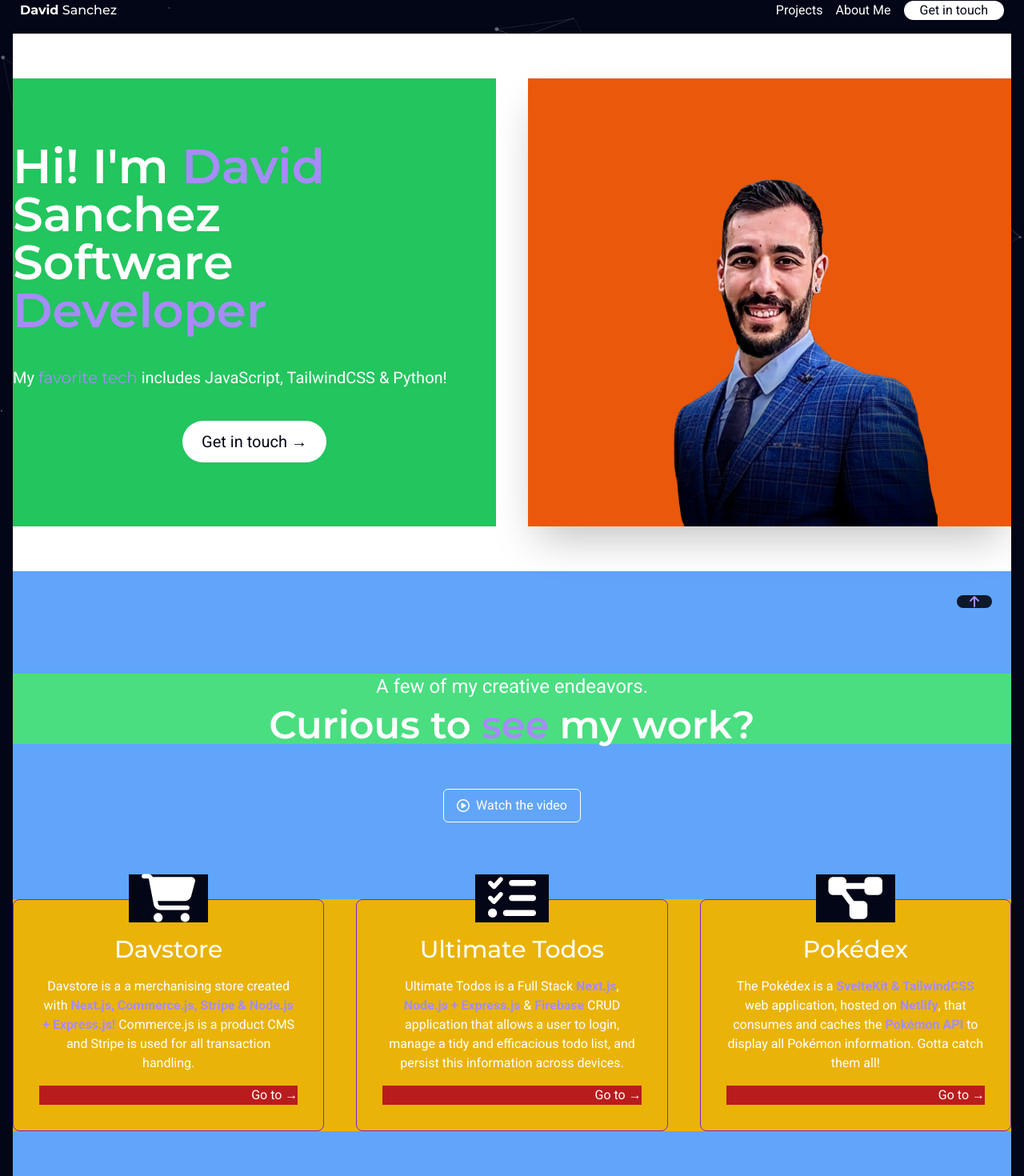
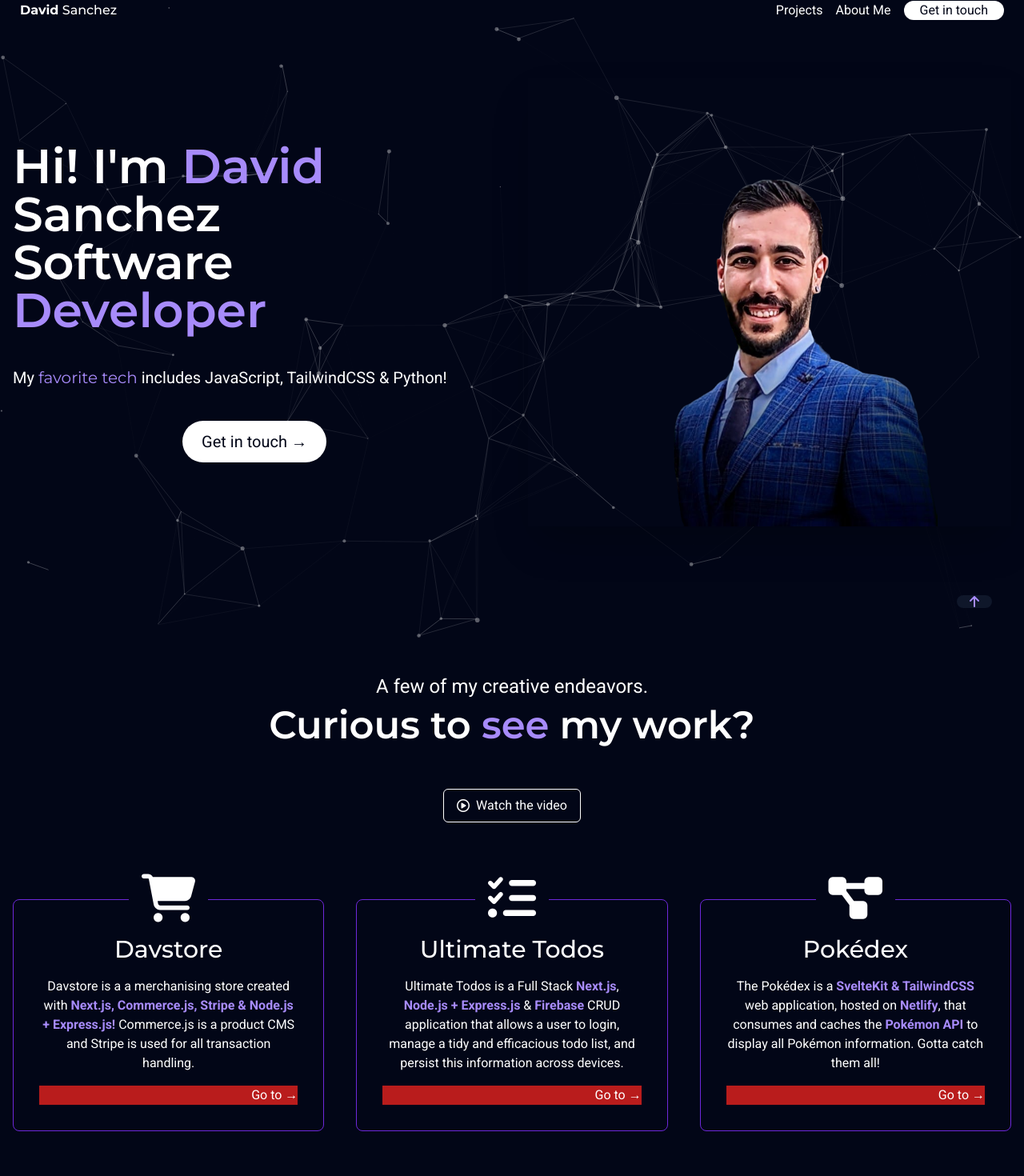
Before and after one commit to Davsan88/Davsan88.github.io, a SvelteKit app: page / in a window 1280 px wide. Shown: the top 1470 px of the page at 80% size. Built offline with nearby package versions, Linux system fonts and the light colour scheme.

Commit message:
Update Main.svelte

```diff
--- a/src/components/Main.svelte
+++ b/src/components/Main.svelte
@@ -30,10 +30,10 @@
 <main class="flex flex-col flex-1 p-4">
     <section
         id="introPage"
-        class="bg-white grid grid-cols-1 lg:grid-cols-2 gap-10 py-8 sm:py-14"
+        class="grid grid-cols-1 lg:grid-cols-2 gap-10 py-8 sm:py-14"
     >
         <div
-            class="bg-green-500 flex flex-col lg:justify-center text-center lg:text-left gap-6 md:gap-8 lg:gap-10"
+            class="flex flex-col lg:justify-center text-center lg:text-left gap-6 md:gap-8 lg:gap-10"
         >
             <h2 class="font-semibold text-4xl sm:text-5xl md:text-6xl">
                 Hi! I'm <span class="montserrat text-violet-400">David</span>
@@ -55,7 +55,7 @@
                 <h4 class="relative z-9">Get in touch &rarr;</h4>
             </a>
         </div>
-        <div class="bg-orange-600 relative shadow-2xl grid place-items-center">
+        <div class="relative shadow-2xl grid place-items-center">
             <img
                 src={"images/profilePicture.png"}
                 alt="Profile Picture"
@@ -66,9 +66,9 @@
 
     <section
         id="projects"
-        class="bg-blue-400 py-20 lg:py-32 flex flex-col gap-24"
+        class="py-20 lg:py-32 flex flex-col gap-24"
     >
-        <div class="bg-green-400 flex flex-col gap-2 text-center">
+        <div class="flex flex-col gap-2 text-center">
             <h6 class="text-lg sm:text-xl md:text-2xl">
                 A few of my creative endeavors.
             </h6>
@@ -86,7 +86,7 @@
             <p>Watch the video</p>
         </a>
         <div
-            class="bg-yellow-500 grid grid-cols-1 lg:grid-cols-3 gap-12 lg:gap-10"
+            class="grid grid-cols-1 lg:grid-cols-3 gap-12 lg:gap-10"
         >
             <Step step={steps[0]}>
                 <p>
@@ -125,7 +125,7 @@
     </section>
     <section
         id="about"
-        class="bg-orange-500 py-20 pt-10 lg:pt-16 lg:py-32 flex flex-col gap-16 sm:gap-20 md:gap-24 relative"
+        class="py-20 pt-10 lg:pt-16 lg:py-32 flex flex-col gap-16 sm:gap-20 md:gap-24 relative"
     >
         <div
             class="flex flex-col gap-2 text-center relative before:absolute before:top-0 before:left-0 before:w-2/3 before:h-1.5 before:bg-violet-700 after:absolute after:bottom-0 after:right-0 after:w-2/3 after:h-1.5 after:bg-violet-700 py-4"
@@ -157,5 +157,6 @@
                 </div>
             {/each}
         </div>
+
     </section>
 </main>
```
